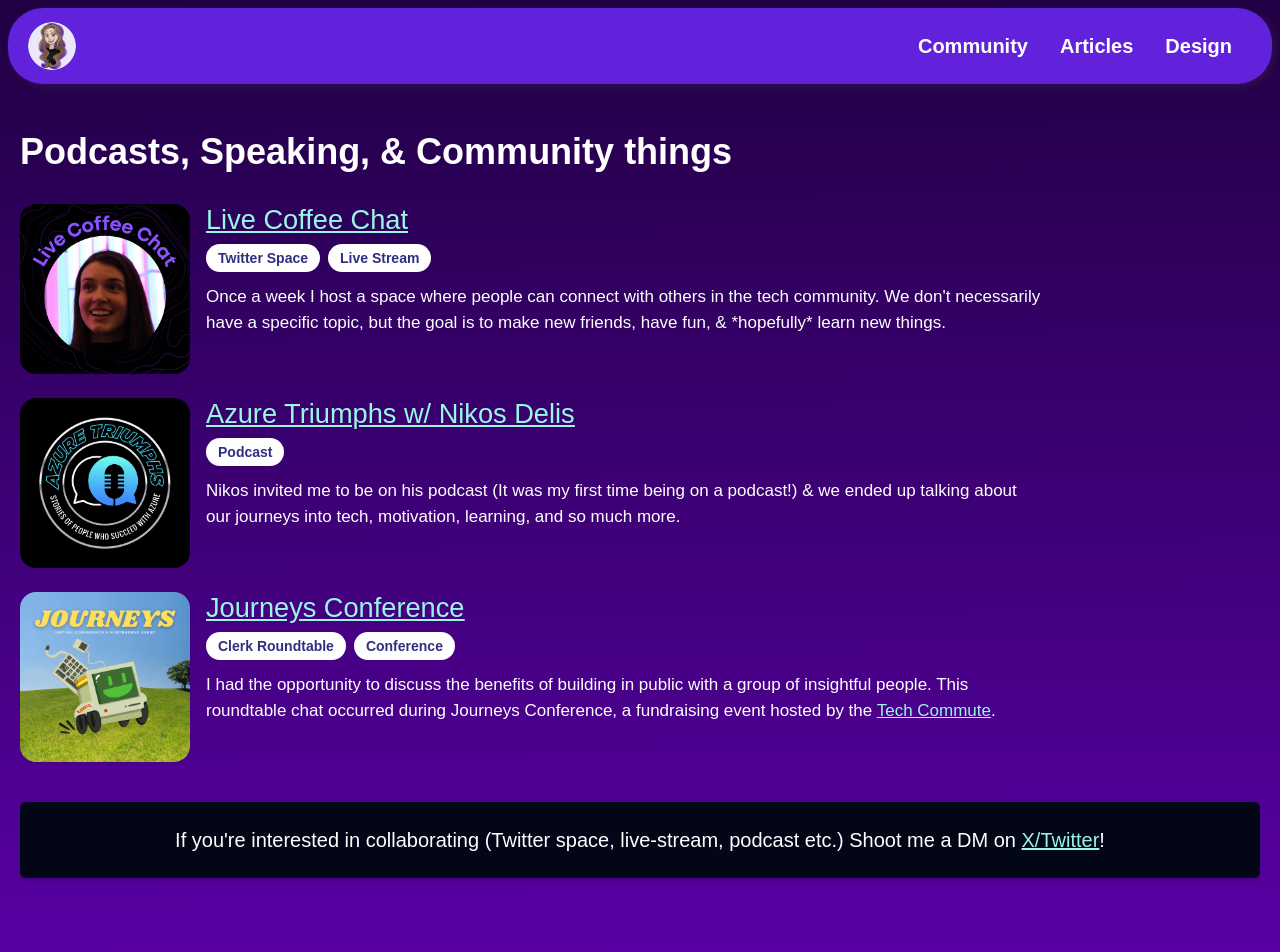
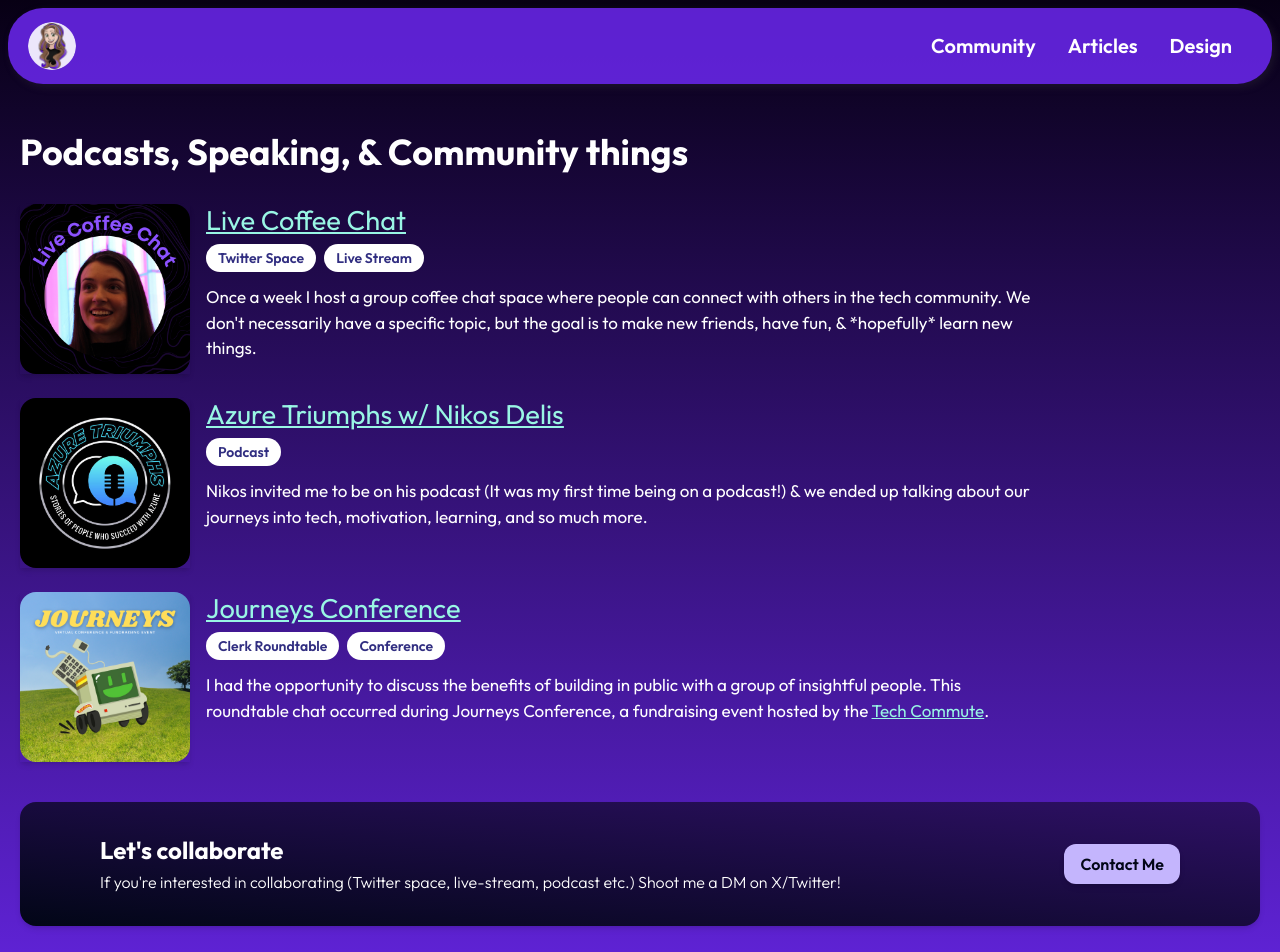
Before and after one commit to elliezub/Ellies-blog-links, a Next.js app: page /collabs in a window 1280 px wide. Shown: the top 952 px of the page. Built offline with nearby package versions, Linux system fonts and the light colour scheme.

Commit message:
update lets collab div

```diff
--- a/app/collabs/page.js
+++ b/app/collabs/page.js
@@ -7,7 +7,7 @@
       types: ["Twitter Space", "Live Stream"],
       linkToCollab: "https://spacesdashboard.com/u/elliezub",
       description:
-        "Once a week I host a space where people can connect with others in the tech community. We don't necessarily have a specific topic, but the goal is to make new friends, have fun, & *hopefully* learn new things.",
+        "Once a week I host a group coffee chat space where people can connect with others in the tech community. We don't necessarily have a specific topic, but the goal is to make new friends, have fun, & *hopefully* learn new things.",
       sideImg: "/livecoffeechat.png",
     },
     {
@@ -50,7 +50,7 @@
       <div className="md:mt-8 mt-6 ">
         {collabItems.map((item, index) => (
           <div key={index} className="max-w-5xl mb-6 flex">
-            <div className="w-[170px] h-[170px] flex-shrink-0 mr-4 hidden sm:block">
+            <div className="w-[170px] h-[170px] flex-shrink-0 mr-4 hidden sm:block shadow-md">
               <Image
                 src={item.sideImg}
                 alt={item.name}
@@ -93,24 +93,34 @@
               </div>
 
               {item.description && (
-                <p className="mt-3 md:text-[17px] text-[15px]">{item.description}</p>
+                <p className="mt-3 md:text-[17px] text-[15px]">
+                  {item.description}
+                </p>
               )}
             </div>
           </div>
         ))}
       </div>
-      <p className="text-xl mt-4 bg-slate-950 py-6 px-12 rounded-md text-center shadow-md w-full">
-        If you&apos;re interested in collaborating (Twitter space, live-stream,
-        podcast etc.) Shoot me a DM on{" "}
+      <div className="mt-4 bg-gradient-to-tr from-slate-950 to-violet-950 md:px-10 lg:py-8 lg:px-20 px-6 py-8 rounded-2xl shadow-md flex sm:justify-between sm:items-center sm:flex-row flex-col items-start">
+        <div className="">
+          <h1 className="text-2xl font-bold">Let&apos;s collaborate</h1>
+          <p className="font-light mt-1 max-w-2xl sm:max-w-4xl">
+            If you&apos;re interested in collaborating (Twitter space,
+            live-stream, podcast etc.) Shoot me a DM on{" "}
+            <Link href="https://x.com/elliezub" target="_blank" className="">
+              X/Twitter
+            </Link>
+            !
+          </p>
+        </div>
         <Link
           href="https://x.com/elliezub"
           target="_blank"
-          className="underline text-teal-200"
+          className="bg-violet-300 p-2 px-4 rounded-xl shadow-md text-slate-950 font-semibold whitespace-nowrap sm:ml-6 sm:mt-0 mt-4"
         >
-          X/Twitter
+          Contact Me
         </Link>
-        !
-      </p>
+      </div>
     </main>
   );
 }
--- a/app/components/About.js
+++ b/app/components/About.js
@@ -1,12 +1,12 @@
 export default function ThingsILove() {
   return (
-    <div className="bg-[#722aff]/80 w-full">
-      <div className="max-w-7xl mx-auto p-4 py-12 flex justify-between">
+    <div className="bg-[#722aff]/30 max-w-7xl mx-auto p-10 rounded-xl">
+      <div className="flex justify-between">
         <div>
           <h2 className="text-6xl mb-10 font-bold">About</h2>
         </div>
 
-        <div className="max-w-2xl text-2xl">
+        <div className="max-w-xl text-2xl">
           <p>
             Lorem ipsum dolor sit amet, consectetur adipiscing elit, sed do
             eiusmod tempor incididunt ut labore et dolore magna aliqua. Ut enim
@@ -14,6 +14,10 @@
             aliquip ex ea commodo consequat. Duis aute irure dolor in
             reprehenderit in voluptate velit esse cillum dolore eu fugiat nulla
             pariatur.
+            <br></br>
+            Lorem ipsum dolor sit amet, consectetur adipiscing elit, sed do
+            eiusmod tempor incididunt ut labore et dolore magna aliqua. Ut enim
+            ad minim veniam, quis nostrud exercitation ullamco laboris nisi ut
           </p>
         </div>
       </div>
--- a/app/components/Footer.js
+++ b/app/components/Footer.js
@@ -3,7 +3,7 @@
 
 export default function Footer() {
     return (
-        <div className="w-full border-t-[1.3px] border-indigo-600 md:mt-20 mt-12 ">
+        <div className="w-full border-t-[1.4px] border-indigo-700 md:mt-20 mt-12 ">
         <footer className=" text-white mt-12 max-w-6xl mx-auto pb-4">
             <div className='flex justify-center'>
                 <div className='md:mt-0 mt-6'>
--- a/app/components/ThingILove.js
+++ b/app/components/ThingILove.js
@@ -1,6 +1,6 @@
 export default function ThingsILove() {
   return (
-    <div className="flex justify-center flex-col mt-16 max-w-7xl mx-auto p-4">
+    <div className="flex justify-center flex-col mt-16 max-w-7xl mx-auto p-10">
       <div>
         <h2 className="text-6xl mb-10 font-bold">
           Things I Like
--- a/app/globals.css
+++ b/app/globals.css
@@ -1,18 +1,19 @@
+@import url('https://fonts.googleapis.com/css2?family=Outfit:wght@100..900&display=swap');
+
 @tailwind base;
 @tailwind components;
 @tailwind utilities;
-@import url('https://fonts.googleapis.com/css2?family=Poppins:ital,wght@0,100;0,200;0,300;0,400;0,500;0,600;0,700;0,800;0,900;1,100;1,200;1,300;1,400;1,500;1,600;1,700;1,800;1,900&display=swap');
+
 
 
 * {
   color:white;
-  font-family: "Poppins", sans-serif;
+  font-family: "Outfit", sans-serif;
 }
 
+
 body {
-  background: linear-gradient(179.4deg, rgb(21, 0, 48) -16.9%, rgb(112, 0, 204) 119.9%);
-
-
+  background: linear-gradient(180deg, rgb(7, 0, 20) , #722aff );
   background-position: center;
   background-size: cover;
   background-repeat: no-repeat;
--- a/app/page.js
+++ b/app/page.js
@@ -29,14 +29,15 @@
 
   return (
     <div className="md:min-h-screen">
-      <div className="w-full border-b-[1.4px] border-indigo-900">
-        <main className="max-w-5xl mx-auto flex p-4 md:justify-between md:flex-nowrap flex-wrap mt-6 md:mt-24 sm:mt-12 pb-20">
+      <div className="w-full">
+        {/* this was where the bottom border was */}
+        <main className="max-w-7xl px-10 mx-auto flex  md:justify-between md:flex-nowrap flex-wrap mt-6 md:mt-24 sm:mt-12 pb-24">
           <div className="lg:mr-12 sm:mr-4">
             <h1 className="md:text-8xl text-5xl font-bold mb-4 ">
               Hi, I&apos;m Ellie
             </h1>
             <div className="xl:text-2xl lg:text-lg lg:pr-12">
-              <div className="md:max-w-lg">
+              <div className="md:max-w-xl">
                 <p className="md:mb-0 mb-5 ">
                   Welcome to my portfolio site! Well, I just wanted to put
                   everything together somewhere, so why not here? I plan to
@@ -54,7 +55,7 @@
             </div>
           </div>
           <div
-            className="max-w-[350px] hidden md:block card"
+            className="max-w-[380px] hidden md:block card"
             onMouseMove={handleMouseMove}
             onMouseLeave={handleMouseLeave}
           >
```
